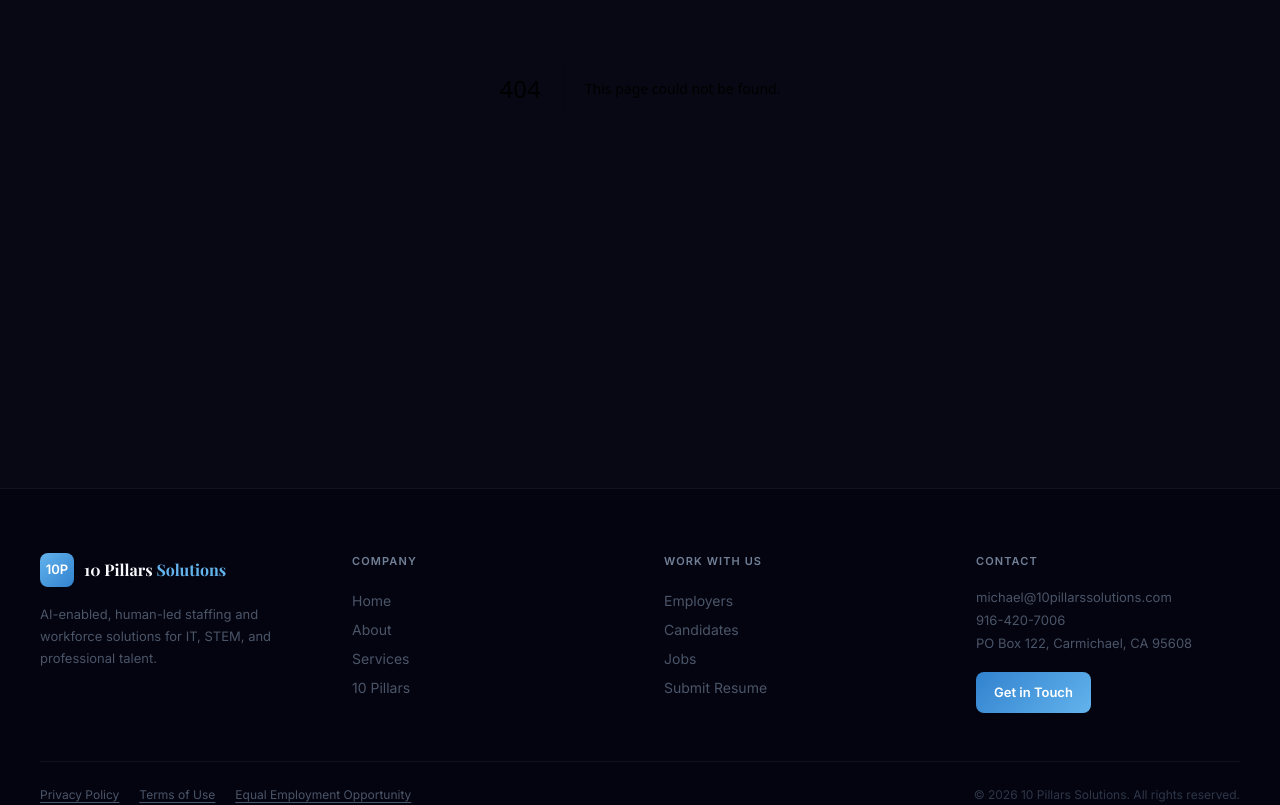
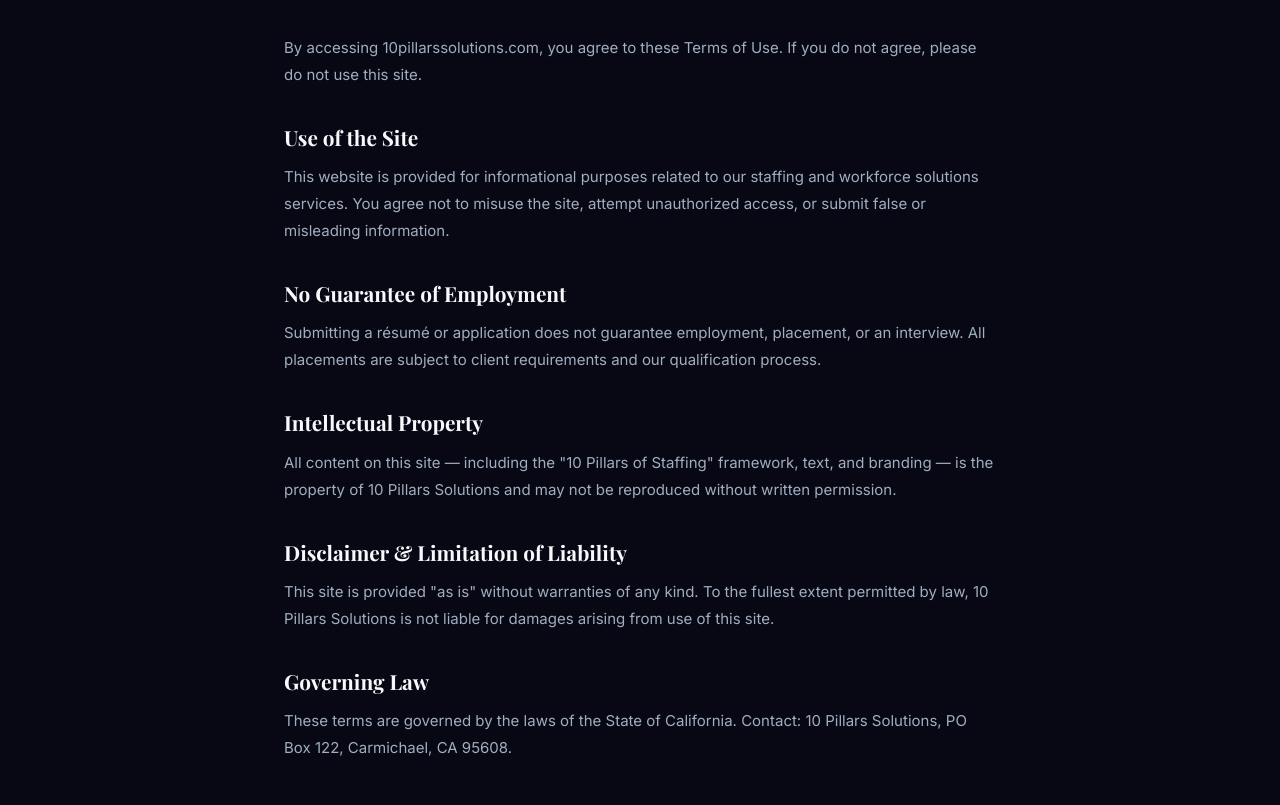
Before and after one commit to michaelbyrne916/10pillars-website, a Next.js app: page /terms in a window 1280 px wide. Before the commit this address had no page. Shown: the part 380-1185 px from the top of the page. Built offline with nearby package versions, Linux system fonts and the light colour scheme.

Commit message:
Add Terms of Use page for 10 Pillars Solutions
This page outlines the terms governing the use of the 10 Pillars Solutions website and services, including user agreements, disclaimers, and governing law.

```diff
--- /dev/null
+++ b/app/terms/page.tsx
@@ -0,0 +1,52 @@
+import { LegalShell, LegalH, LegalP } from "@/components/LegalPage";
+import { CONTACT_INFO } from "@/lib/data";
+
+export const metadata = {
+  title: "Terms of Use — 10 Pillars Solutions",
+  description: "Terms governing use of the 10 Pillars Solutions website and services.",
+};
+
+export default function TermsPage() {
+  return (
+    <LegalShell title="Terms of Use" updated="July 2026">
+      <LegalP>
+        By accessing 10pillarssolutions.com, you agree to these Terms of Use. If you do not agree,
+        please do not use this site.
+      </LegalP>
+
+      <LegalH>Use of the Site</LegalH>
+      <LegalP>
+        This website is provided for informational purposes related to our staffing and workforce
+        solutions services. You agree not to misuse the site, attempt unauthorized access, or
+        submit false or misleading information.
+      </LegalP>
+
+      <LegalH>No Guarantee of Employment</LegalH>
+      <LegalP>
+        Submitting a résumé or application does not guarantee employment, placement, or an
+        interview. All placements are subject to client requirements and our qualification
+        process.
+      </LegalP>
+
+      <LegalH>Intellectual Property</LegalH>
+      <LegalP>
+        All content on this site — including the &quot;10 Pillars of Staffing&quot; framework,
+        text, and branding — is the property of 10 Pillars Solutions and may not be reproduced
+        without written permission.
+      </LegalP>
+
+      <LegalH>Disclaimer &amp; Limitation of Liability</LegalH>
+      <LegalP>
+        This site is provided &quot;as is&quot; without warranties of any kind. To the fullest
+        extent permitted by law, 10 Pillars Solutions is not liable for damages arising from use
+        of this site.
+      </LegalP>
+
+      <LegalH>Governing Law</LegalH>
+      <LegalP>
+        These terms are governed by the laws of the State of California. Contact: 10 Pillars
+        Solutions, {CONTACT_INFO.mailingAddress}.
+      </LegalP>
+    </LegalShell>
+  );
+}
```
